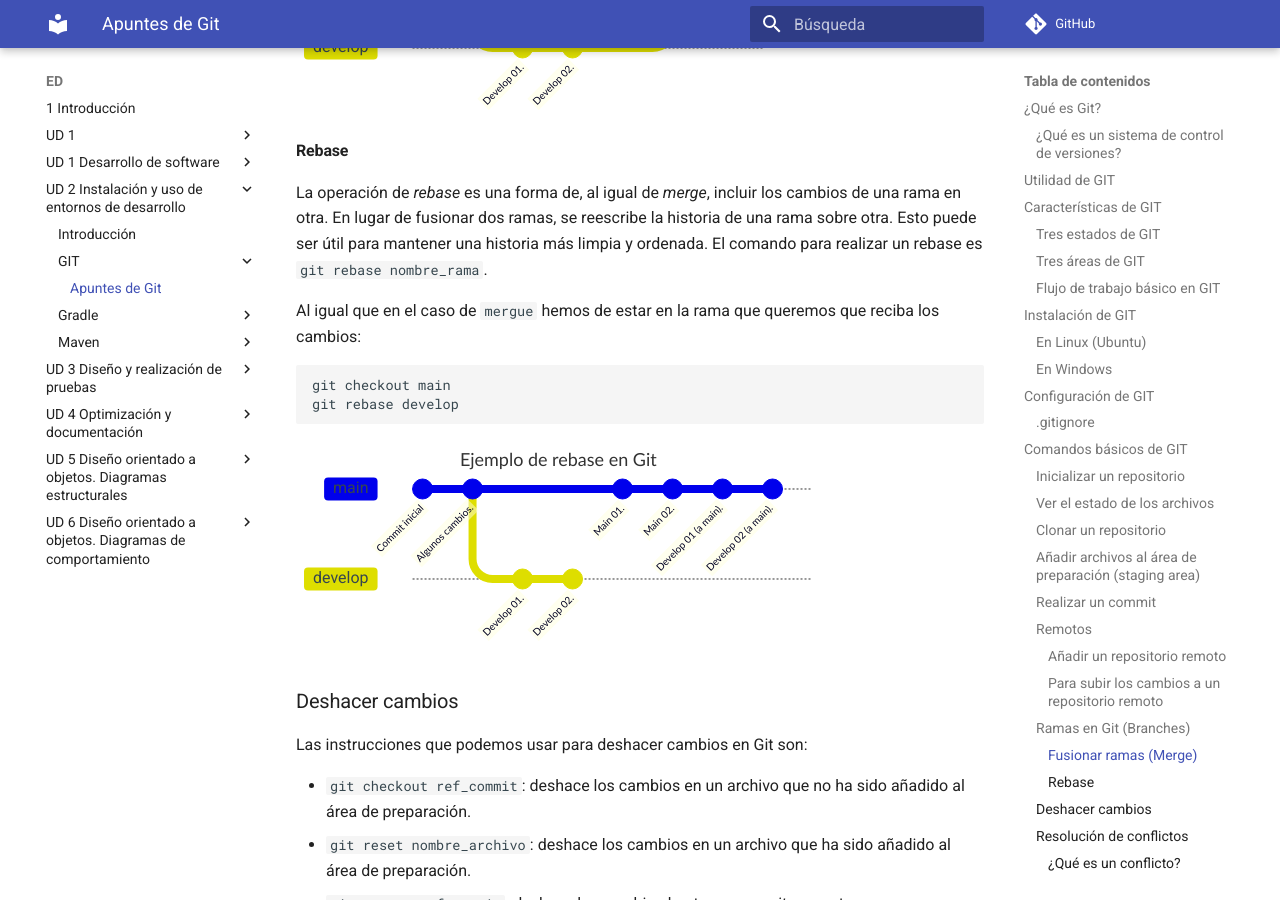
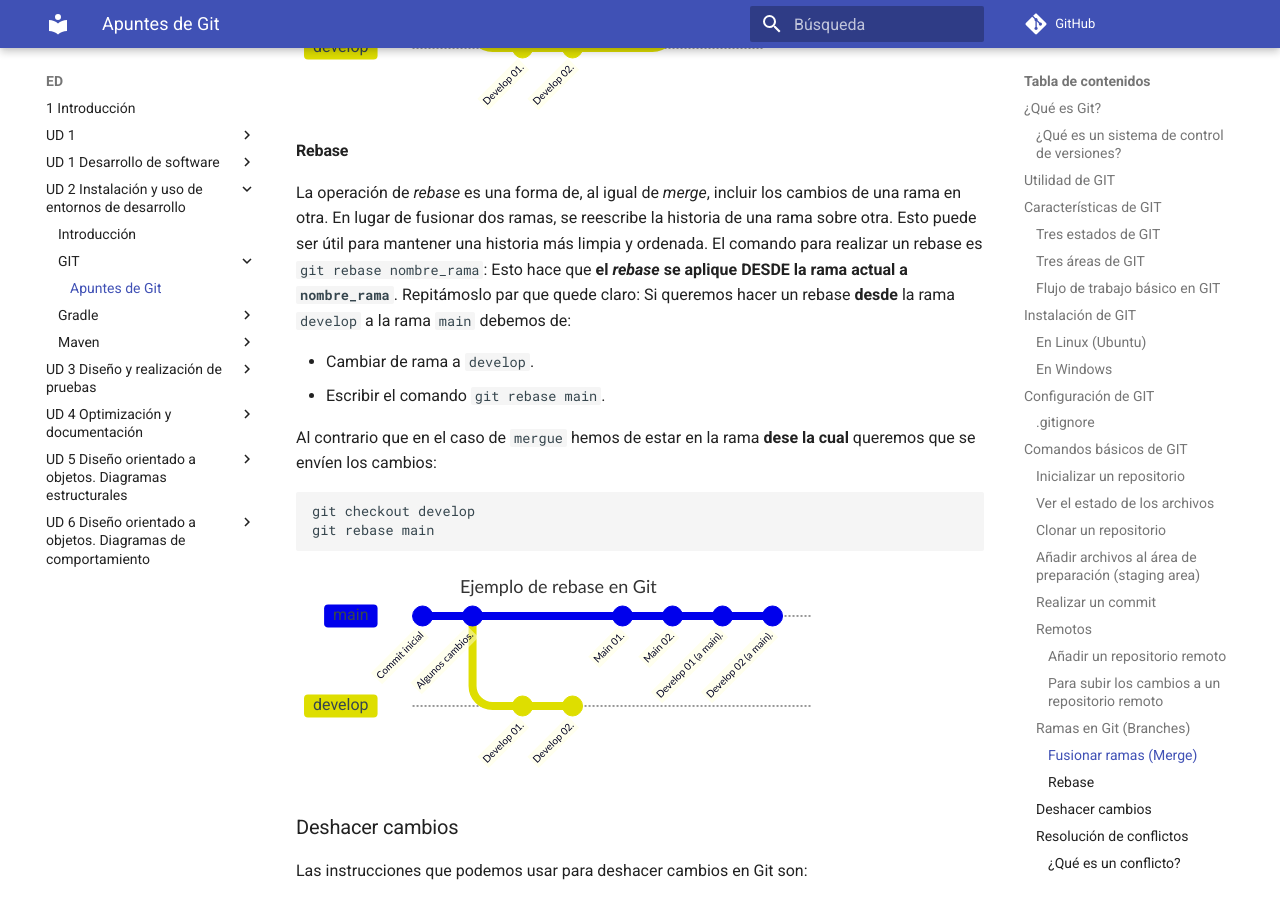
Before and after one commit to mmourazos/Curso-2024-2025, an MkDocs documentation site: the page built from docs/ED/UD 2 - Instalación y uso de entornos de desarrollo/GIT/Apuntes de GIT.md, in a window 1280 px wide and 900 px high, scrolled down 8266 px. Built offline with MkDocs 1.6.1 and Material for MkDocs 9.7.7, drawn with Linux system fonts in a browser that asks for light colours; comment, search, counter and statistics services are not loaded.

Commit message:
Corrección IMPORTANTE rebase.

````diff
--- a/docs/ED/UD 2 - Instalación y uso de entornos de desarrollo/GIT/Apuntes de GIT.md
+++ b/docs/ED/UD 2 - Instalación y uso de entornos de desarrollo/GIT/Apuntes de GIT.md
@@ -254,13 +254,17 @@ commit id: "Main 02."
 #### Rebase
 
 La operación de *rebase* es una forma de, al igual de *merge*, incluir los cambios de una rama en otra. En lugar de fusionar dos ramas, se reescribe la historia de una rama sobre otra. Esto puede ser útil para mantener una historia más limpia y ordenada.
-El comando para realizar un rebase es `git rebase nombre_rama`.
+El comando para realizar un rebase es `git rebase nombre_rama`: Esto hace que **el _rebase_ se aplique DESDE la rama actual a `nombre_rama`**.
+Repitámoslo par que quede claro: Si queremos hacer un rebase **desde** la rama `develop` a la rama `main` debemos de:
 
-Al igual que en el caso de `mergue` hemos de estar en la rama que queremos que reciba los cambios:
+* Cambiar de rama a `develop`.
+* Escribir el comando `git rebase main`.
+
+Al contrario que en el caso de `mergue` hemos de estar en la rama **dese la cual** queremos que se envíen los cambios:
 
 ```git
-git checkout main
-git rebase develop
+git checkout develop
+git rebase main
 ```
 
 ```mermaid
````
